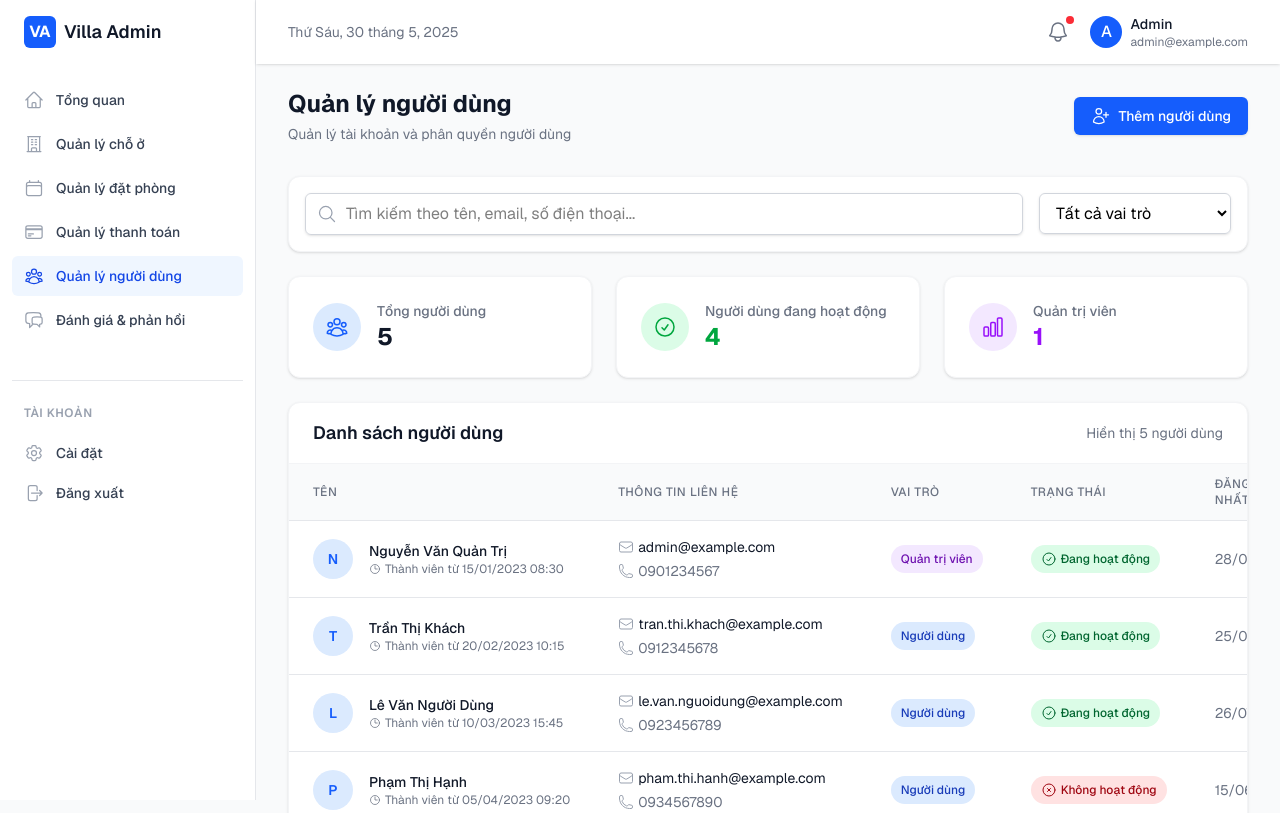
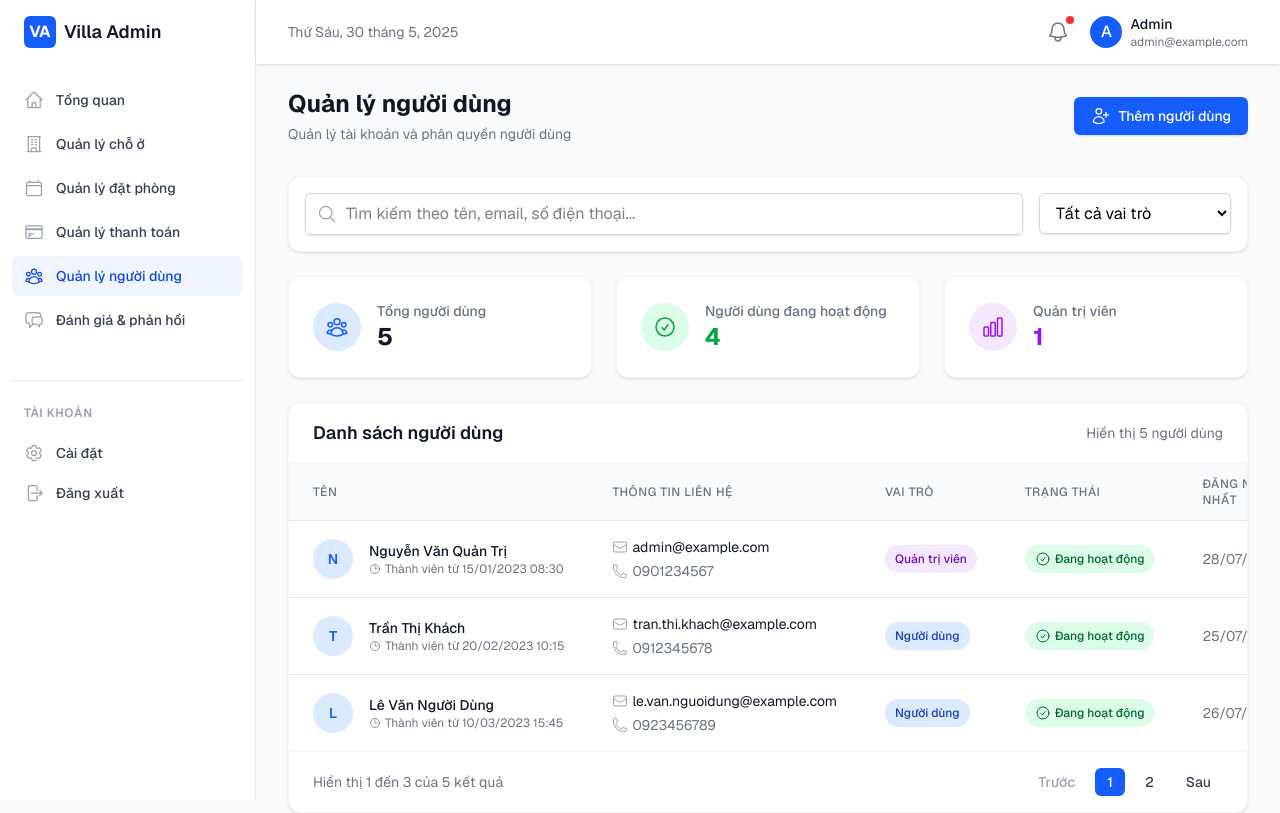
Before and after one commit to VuDangHuong/TTNM, a Next.js app in the folder frontend/frontend/: page /admin/users in a window 1280 px wide. Shown: the top 813 px of the page. Built offline with nearby package versions, Linux system fonts and the light colour scheme.

Commit message:
update code

```diff
--- a/frontend/frontend/src/app/admin/users/page.tsx
+++ b/frontend/frontend/src/app/admin/users/page.tsx
@@ -71,6 +71,8 @@ export default function AdminUsers() {
   const [filterRole, setFilterRole] = useState("all");
   const [showModal, setShowModal] = useState(false);
   const [selectedUser, setSelectedUser] = useState<User | null>(null);
+  const [currentPage, setCurrentPage] = useState(1);
+  const itemsPerPage = 3;
   const [formData, setFormData] = useState<UserFormData | NewUserFormData>({
     name: '',
     email: '',
@@ -114,6 +116,20 @@ export default function AdminUsers() {
 
     return searchMatches && roleMatches;
   });
+
+  // Calculate pagination
+  const totalPages = Math.ceil(filteredUsers.length / itemsPerPage);
+  const startIndex = (currentPage - 1) * itemsPerPage;
+  const paginatedUsers = filteredUsers.slice(startIndex, startIndex + itemsPerPage);
+
+  // Reset to first page when filters change
+  useEffect(() => {
+    setCurrentPage(1);
+  }, [searchTerm, filterRole]);
+
+  const handlePageChange = (page: number) => {
+    setCurrentPage(page);
+  };
 
   const formatDate = (dateString?: string) => {
     if (!dateString) return "Chưa đăng nhập";
@@ -181,44 +197,46 @@ export default function AdminUsers() {
       validatedData = newUserSchema.parse(dataToValidate);
     }
 
+    const newErrors: Record<string, string> = {};
+
+    // If there are any validation errors, show them all at once
+    if (Object.keys(newErrors).length > 0) {
+      setErrors(newErrors);
+      return;
+    }
+
+    // Check for duplicate email
     const emailExists = users.some(user =>
-      user.email === validatedData.email && (!selectedUser || user.id !== selectedUser.id)
+      user.email.toLowerCase() === formData.email.toLowerCase() &&
+      (!selectedUser || user.id !== selectedUser.id)
     );
 
     if (emailExists) {
-      setErrors(prevErrors => ({
-        ...prevErrors,
+      setErrors(prev => ({
+        ...prev,
         email: 'Email đã tồn tại vui lòng nhập email khác.'
       }));
-      Swal.fire({
-        icon: 'error',
-        title: 'Lỗi nhập liệu!',
-        text: 'Email đã tồn tại vui lòng nhập email khác.',
-        confirmButtonText: 'OK',
-      });
       return;
     }
 
+    // If all validations pass, proceed with saving
     if (selectedUser) {
-      const updatedUsers = users.map(user => {
-        if (user.id === selectedUser.id) {
-          const updatedUser = {
+      // Update existing user
+      const updatedUsers = users.map(user =>
+        user.id === selectedUser.id
+          ? {
               ...user,
               name: validatedData.name,
               email: validatedData.email,
               phone: validatedData.phone,
               role: validatedData.role,
-            status: validatedData.status,
-          };
-          if (validatedData.password !== undefined) {
-            (updatedUser as any).password = validatedData.password;
+              status: validatedData.status
             }
-          return updatedUser;
-        }
-        return user;
-      });
+          : user
+      );
       setUsers(updatedUsers);
     } else {
+      // Add new user
       const newUser: User = {
         id: Date.now().toString(),
         name: validatedData.name,
@@ -226,42 +244,35 @@ export default function AdminUsers() {
         phone: validatedData.phone,
         role: validatedData.role,
         status: validatedData.status,
-        createdAt: new Date().toISOString(),
-        lastLogin: undefined,
+        createdAt: new Date().toISOString()
       };
-      setUsers([...users, newUser]);
+      setUsers(prev => [...prev, newUser]);
     }
 
     setShowModal(false);
     setSelectedUser(null);
+    setErrors({});
 
     Swal.fire({
       icon: 'success',
       title: selectedUser ? 'Đã cập nhật thành công!' : 'Đã thêm mới thành công!',
       text: selectedUser
         ? 'Thông tin người dùng đã được cập nhật.'
-        : 'Người dùng mới đã được thêm .',
+        : 'Người dùng mới đã được thêm vào danh sách.',
       confirmButtonText: 'OK',
     });
 
   } catch (error) {
-    console.error('Full validation error object:', error);
     if (error instanceof Error) {
       const zodError = error as any;
-      const newErrors: Record<string, string> = {};
       if (zodError.errors) {
+        const validationErrors: Record<string, string> = {};
         zodError.errors.forEach((err: any) => {
           const path = err.path.join('.');
-          newErrors[path] = err.message;
+          validationErrors[path] = err.message;
         });
+        setErrors(validationErrors);
       }
-      setErrors(newErrors);
-      Swal.fire({
-        icon: 'error',
-        title: 'Lỗi nhập liệu!',
-        text: 'Vui lòng kiểm tra lại thông tin bạn đã nhập.',
-        confirmButtonText: 'OK',
-      });
     }
   }
 };
@@ -439,7 +450,7 @@ export default function AdminUsers() {
               </tr>
             </thead>
             <tbody className="bg-white divide-y divide-gray-200">
-              {filteredUsers.map((user) => (
+              {paginatedUsers.map((user) => (
                 <tr key={user.id} className="hover:bg-gray-50 transition-colors">
                   <td className="px-6 py-4 whitespace-nowrap">
                     <div className="flex items-center">
@@ -533,6 +544,52 @@ export default function AdminUsers() {
             </tbody>
           </table>
         </div>
+
+        {/* Pagination */}
+        {filteredUsers.length > 0 && (
+          <div className="px-6 py-4 border-t border-gray-100 flex items-center justify-between">
+            <div className="text-sm text-gray-500">
+              Hiển thị {startIndex + 1} đến {Math.min(startIndex + itemsPerPage, filteredUsers.length)} của {filteredUsers.length} kết quả
+            </div>
+            <div className="flex space-x-2">
+              <button
+                onClick={() => handlePageChange(currentPage - 1)}
+                disabled={currentPage === 1}
+                className={`px-3 py-1 rounded-md text-sm font-medium ${
+                  currentPage === 1
+                    ? 'text-gray-400 cursor-not-allowed'
+                    : 'text-gray-700 hover:bg-gray-50'
+                }`}
+              >
+                Trước
+              </button>
+              {[...Array(totalPages)].map((_, index) => (
+                <button
+                  key={index + 1}
+                  onClick={() => handlePageChange(index + 1)}
+                  className={`px-3 py-1 rounded-md text-sm font-medium ${
+                    currentPage === index + 1
+                      ? 'bg-blue-600 text-white'
+                      : 'text-gray-700 hover:bg-gray-50'
+                  }`}
+                >
+                  {index + 1}
+                </button>
+              ))}
+              <button
+                onClick={() => handlePageChange(currentPage + 1)}
+                disabled={currentPage === totalPages}
+                className={`px-3 py-1 rounded-md text-sm font-medium ${
+                  currentPage === totalPages
+                    ? 'text-gray-400 cursor-not-allowed'
+                    : 'text-gray-700 hover:bg-gray-50'
+                }`}
+              >
+                Sau
+              </button>
+            </div>
+          </div>
+        )}
       </div>
 
       {showModal && (
@@ -631,13 +688,6 @@ export default function AdminUsers() {
                 </div>
               )}
               <div className="flex justify-end space-x-2 pt-4">
-                {/* <button
-                  type="button"
-                  onClick={handleCloseModal}
-                  className="inline-flex justify-center rounded-md border border-gray-300 shadow-sm px-4 py-2 bg-white text-base font-medium text-gray-700 hover:bg-gray-50 focus:outline-none focus:ring-2 focus:ring-offset-2 focus:ring-blue-500"
-                >
-                  Hủy
-                </button> */}
                 <button
                   type="submit"
                   className="inline-flex justify-center rounded-md border border-transparent shadow-sm px-4 py-2 bg-blue-600 text-base font-medium text-white hover:bg-blue-700 focus:outline-none focus:ring-2 focus:ring-offset-2 focus:ring-blue-500"
--- a/frontend/frontend/src/app/admin/villas/page.tsx
+++ b/frontend/frontend/src/app/admin/villas/page.tsx
@@ -97,6 +97,8 @@ export default function AdminVillas() {
   const [searchTerm, setSearchTerm] = useState("");
   const [showModal, setShowModal] = useState(false);
   const [selectedVilla, setSelectedVilla] = useState<Villa | null>(null);
+  const [currentPage, setCurrentPage] = useState(1);
+  const itemsPerPage = 3;
   const [formData, setFormData] = useState<VillaFormData>({
     name: "",
     description: "",
@@ -393,16 +395,10 @@ export default function AdminVillas() {
       const validatedData = villaSchema.parse(formDataToValidate);
 
       // If there are any validation errors, show them all at once
-      // if (Object.keys(newErrors).length > 0) {
-      //   setErrors(newErrors);
-      //   Swal.fire({
-      //     icon: 'error',
-      //     title: 'Lỗi nhập liệu!',
-      //     text: 'Vui lòng kiểm tra lại thông tin bạn đã nhập.',
-      //     confirmButtonText: 'OK',
-      //   });
-      //   return;
-      // }
+      if (Object.keys(newErrors).length > 0) {
+        setErrors(newErrors);
+        return;
+      }
 
       // If all validations pass, proceed with saving
       if (selectedVilla) {
@@ -457,12 +453,6 @@ export default function AdminVillas() {
           });
         }
         setErrors(newErrors);
-        // Swal.fire({
-        //   icon: 'error',
-        //   title: 'Lỗi!',
-        //   text: 'Vui lòng kiểm tra lại thông tin nhập vào.',
-        //   confirmButtonText: 'OK',
-        // });
       }
     }
   };
@@ -553,6 +543,20 @@ export default function AdminVillas() {
       villa.name.toLowerCase().includes(searchTerm.toLowerCase()) ||
       (villa.location?.address && villa.location.address.toLowerCase().includes(searchTerm.toLowerCase()))
   );
+
+  // Calculate pagination
+  const totalPages = Math.ceil(filteredVillas.length / itemsPerPage);
+  const startIndex = (currentPage - 1) * itemsPerPage;
+  const paginatedVillas = filteredVillas.slice(startIndex, startIndex + itemsPerPage);
+
+  // Reset to first page when search changes
+  useEffect(() => {
+    setCurrentPage(1);
+  }, [searchTerm]);
+
+  const handlePageChange = (page: number) => {
+    setCurrentPage(page);
+  };
 
   const formatPrice = (price: number) => {
     return new Intl.NumberFormat("vi-VN", {
@@ -788,7 +792,6 @@ export default function AdminVillas() {
       <div className="bg-white rounded-xl shadow-sm border border-gray-100 overflow-hidden mb-6">
         <div className="px-6 py-4 border-b border-gray-100 flex justify-between items-center">
           <div className="flex items-center">
-            {/* <ListBulletIcon className="h-5 w-5 text-gray-400 mr-2" /> */}
             <h2 className="text-lg font-semibold text-gray-900">Danh sách chỗ ở</h2>
           </div>
           <div className="text-sm text-gray-500">Hiển thị {filteredVillas.length} chỗ ở</div>
@@ -819,7 +822,7 @@ export default function AdminVillas() {
               </tr>
             </thead>
             <tbody className="bg-white divide-y divide-gray-200">
-              {filteredVillas.map((villa) => {
+              {paginatedVillas.map((villa) => {
                 const discountStatus = getDiscountStatus(villa);
                 const reviews = villa.reviews || [];
                 const avgRating = reviews.length
@@ -911,6 +914,52 @@ export default function AdminVillas() {
             </tbody>
           </table>
         </div>
+
+        {/* Pagination */}
+        {filteredVillas.length > 0 && (
+          <div className="px-6 py-4 border-t border-gray-100 flex items-center justify-between">
+            <div className="text-sm text-gray-500">
+              Hiển thị {startIndex + 1} đến {Math.min(startIndex + itemsPerPage, filteredVillas.length)} của {filteredVillas.length} kết quả
+            </div>
+            <div className="flex space-x-2">
+              <button
+                onClick={() => handlePageChange(currentPage - 1)}
+                disabled={currentPage === 1}
+                className={`px-3 py-1 rounded-md text-sm font-medium ${
+                  currentPage === 1
+                    ? 'text-gray-400 cursor-not-allowed'
+                    : 'text-gray-700 hover:bg-gray-50'
+                }`}
+              >
+                Trước
+              </button>
+              {[...Array(totalPages)].map((_, index) => (
+                <button
+                  key={index + 1}
+                  onClick={() => handlePageChange(index + 1)}
+                  className={`px-3 py-1 rounded-md text-sm font-medium ${
+                    currentPage === index + 1
+                      ? 'bg-blue-600 text-white'
+                      : 'text-gray-700 hover:bg-gray-50'
+                  }`}
+                >
+                  {index + 1}
+                </button>
+              ))}
+              <button
+                onClick={() => handlePageChange(currentPage + 1)}
+                disabled={currentPage === totalPages}
+                className={`px-3 py-1 rounded-md text-sm font-medium ${
+                  currentPage === totalPages
+                    ? 'text-gray-400 cursor-not-allowed'
+                    : 'text-gray-700 hover:bg-gray-50'
+                }`}
+              >
+                Sau
+              </button>
+            </div>
+          </div>
+        )}
       </div>
 
       {/* Modal for adding/editing villa */}
```
Lines whose indentation alone changed are shown as unchanged.
